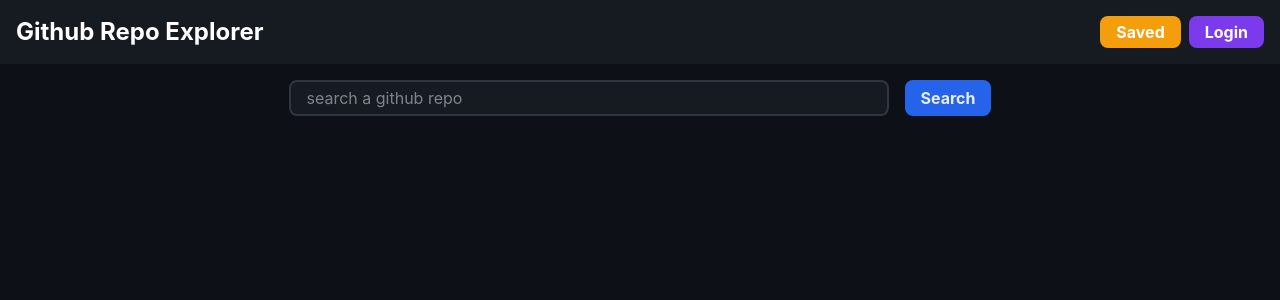
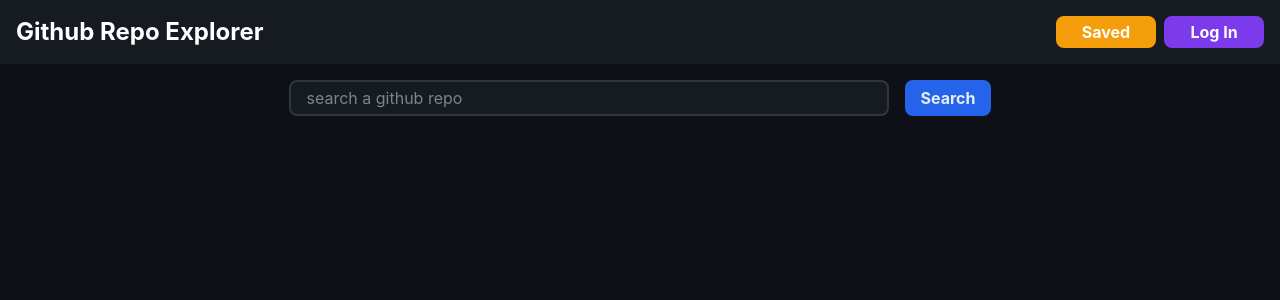
Before and after one commit to Hassan767275/github-repo-explorer, a React (Vite) app in the folder client/: page / in a window 1280 px wide. Shown: the top 300 px of the page. Built offline with nearby package versions, Linux system fonts and the light colour scheme.

Commit message:
updated log in button to show sign out when user is logged in

```diff
--- a/client/src/components/AuthProvider.tsx
+++ b/client/src/components/AuthProvider.tsx
@@ -2,7 +2,7 @@
 import type { loginContext } from "../type";
 import type { ReactNode } from "react";
 
-const authContext = createContext<loginContext>({ isLoggedIn: false, setIsLoggedIn: () => {}})
+export const authContext = createContext<loginContext>({ isLoggedIn: false, setIsLoggedIn: () => {}})
 
 export function AuthProvider({ children }: { children: ReactNode}) {
     const [isLoggedIn, setIsLoggedIn] = useState(false)
--- a/client/src/components/Header.tsx
+++ b/client/src/components/Header.tsx
@@ -1,13 +1,17 @@
 import { Link } from "react-router-dom"
+import { useContext } from "react"
+import { authContext } from "./AuthProvider"
 
 export default function Header() {
+    const { isLoggedIn, setIsLoggedIn } = useContext(authContext)
+
     return (
         <header className="w-full px-4 py-2 sm:py-4 flex items-center bg-[#161B22]">
             <h1 className="text-white font-bold w-24 sm:w-full sm:text-xl md:text-2xl">Github Repo Explorer</h1>
             <div className="flex gap-2 ml-auto">
-                <button className="bg-[#F59E0B] hover:bg-[#FBBF24] text-[#ffffff] font-bold px-4 py-1 rounded-lg">Saved</button>
+                <button className="bg-[#F59E0B] hover:bg-[#FBBF24] text-[#ffffff] font-bold px-4 py-1 rounded-lg sm:w-25">Saved</button>
                 <Link to="/login">
-                    <button className="bg-[#7C3AED] hover:bg-[#8B5CF6] text-[#ffffff] font-bold px-4 py-1 rounded-lg">Login</button>
+                    <button className="bg-[#7C3AED] hover:bg-[#8B5CF6] text-[#ffffff] font-bold px-4 py-1 rounded-lg sm:w-25">{isLoggedIn ? "Sign Out" : "Log In"}</button>
                 </Link>
             </div>
         </header>
--- a/client/src/components/Login.tsx
+++ b/client/src/components/Login.tsx
@@ -2,9 +2,12 @@
 import { sendUserLoginInfo } from "../services.ts/api"
 import { useNavigate } from "react-router-dom"
 import { toast } from "react-toastify"
+import { useContext } from "react"
+import { authContext } from "./AuthProvider"
 
 export default function Login() {
     const naviagte = useNavigate()
+    const { isLoggedIn, setIsLoggedIn } = useContext(authContext)
 
     async function loginUser(formData: FormData) {
         const usernameOrEmail = formData.get("username") as string
@@ -16,6 +19,7 @@
 
         if (response.status === 200) {
             toast.success("Login successfull")
+            setIsLoggedIn(true)
             naviagte("/")
         }
 
```
